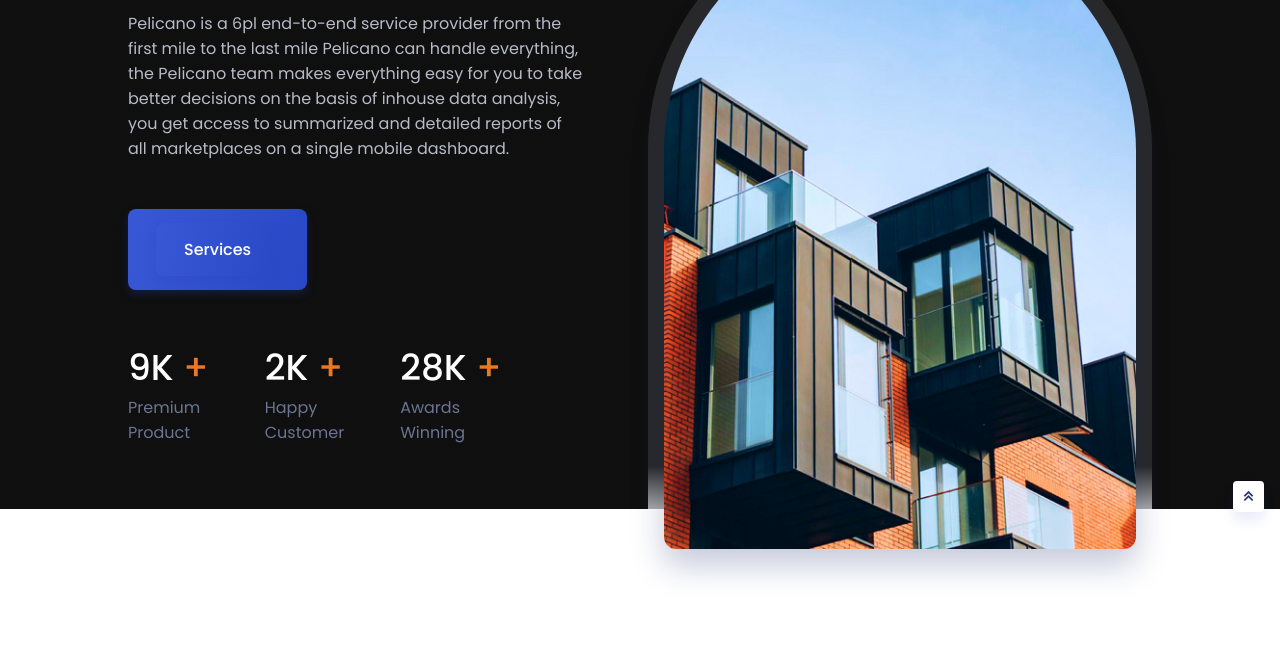
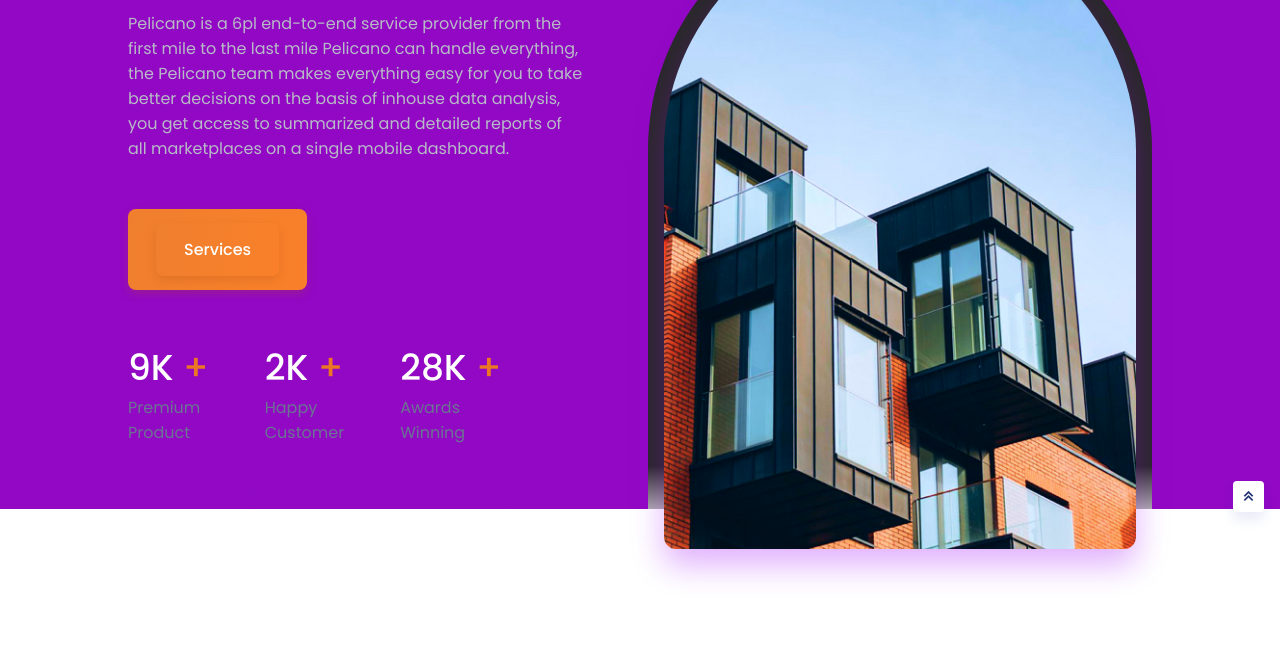
Before and after one commit to therohaansingh/Pelicano, a plain HTML site: page index.html in a window 1280 px wide. Shown: the part 528-1183 px from the top of the page. Drawn offline with nearby package versions, Linux system fonts and the light colour scheme; files whose address does not match are found by name.

Commit message:
Add files via upload

```diff
--- a/assets/css/styles.css
+++ b/assets/css/styles.css
@@ -7,9 +7,9 @@
 
     /*========== Colors ==========*/
     /*Color mode HSL(hue, saturation, lightness)*/
-    --first-color: hsl(228, 66%, 53%);
+    --first-color: hsl(284, 92%, 40%);
     --first-color-alt: hsl(228, 66%, 47%);
-    --first-color-light: hsl(228, 62%, 59%);
+    --first-color-light: hsl(25, 95%, 57%);
     --first-color-lighten: hsl(228, 100%, 97%);
     --second-color: hsl(25, 83%, 53%);
     --title-color: hsl(228, 57%, 28%);
@@ -305,11 +305,30 @@
 }
 
 /*=============== HOME ===============*/
+/*===============
 .home {
     background: linear-gradient(170deg, hsl(0, 0%, 22%) 0%, hsl(0, 0%, 6%) 30%);
     padding-bottom: 0;
 }
-
+.home {
+    background: linear-gradient(170deg, hsl(0, 0%, 22%) 0%, hsl(0, 0%, 6%) 30%);
+    padding-bottom: 0;
+}
+.home {
+    background: linear-gradient(170deg, hsl(0, 0%, 22%) 0%, hsl(0, 0%, 6%) 30%);
+    padding-bottom: 0;
+}
+===============*/
+.home {
+    background: linear-gradient(170deg, hsl(0, 28%, 81%) 0%, hsl(284, 92%, 40%) 30%);
+    padding-bottom: 0;
+}
+/*===============
+.home {
+    background: linear-gradient(170deg, hsl(0, 0%, 22%) 0%, hsl(0, 0%, 6%) 30%);
+    padding-bottom: 0;
+}
+===============*/
 .home__container {
     padding-top: 4rem;
     row-gap: 3.5rem;
@@ -399,11 +418,25 @@
     display: inline-flex;
     align-items: flex-end;
     bottom: -1.5rem;
-    box-shadow: 0 16px 32px hsla(228, 66%, 25%, 0.25);
+    box-shadow: 0 16px 32px hsla(278, 95%, 49%, 0.318);
 }
 
 /*=============== BUTTON ===============*/
 
+.button {
+    display: inline-block;
+    background: linear-gradient(101deg, hsl(25, 86%, 56%), hsl(25, 95%, 57%));
+    color: #fff;
+    padding: 14px 28px;
+    border-radius: 0.5rem;
+    font-size: var(--normal-font-size);
+    font-weight: var(--font-medium);
+    box-shadow: 0 4px 8px hsla(22, 75%, 39%, 0.25);
+    transition: 0.3s;
+    cursor: pointer;
+}
+
+/*===============
 .button {
     display: inline-block;
     background: linear-gradient(101deg, hsl(228, 66%, 53%), hsl(228, 66%, 47%));
@@ -416,6 +449,7 @@
     transition: 0.3s;
     cursor: pointer;
 }
+===============*/
 
 .button:hover {
     box-shadow: 0 4px 12px hsla(228, 66%, 45%, 0.25);
```
